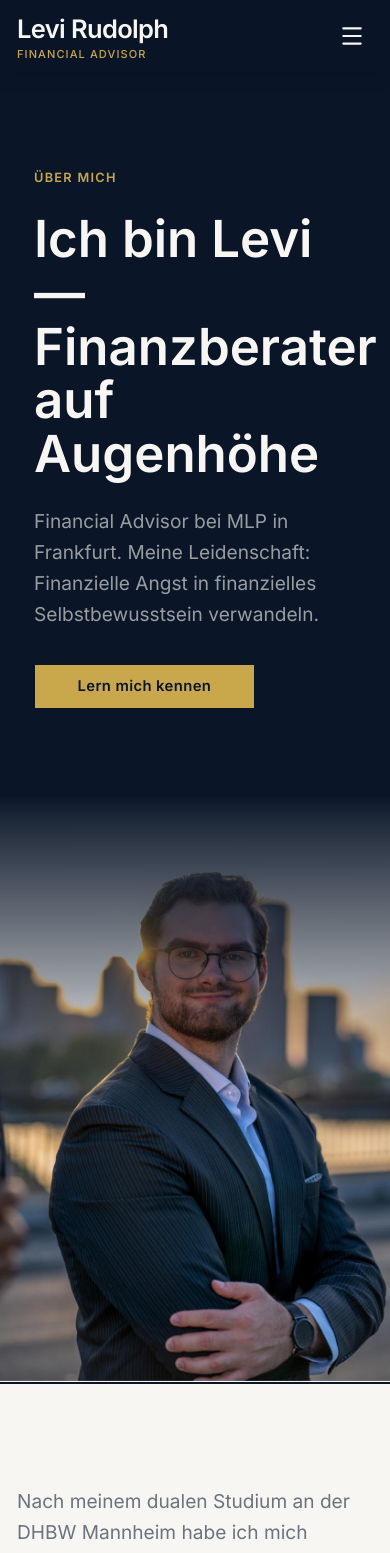
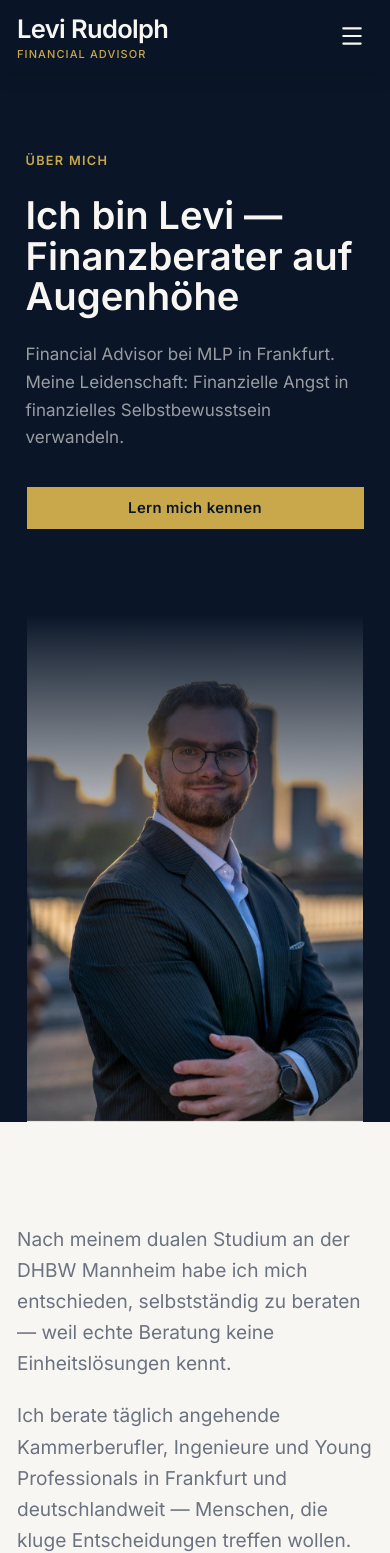
Before and after one commit to noahhirzel-cpu/levi-rudolph-website, a Next.js app: page /ueber-mich in a window 390 px wide. Shown: the top 1553 px of the page. Built offline with nearby package versions, Linux system fonts and the light colour scheme.

Commit message:
fix: full responsive pass - ueber-mich min-h-screen, heading scales all breakpoints, stats grid clean

```diff
--- a/app/(site)/page.tsx
+++ b/app/(site)/page.tsx
@@ -109,11 +109,11 @@ export default async function HomePage() {
       {/* Stats */}
       <section className="bg-white border-b border-border">
         <div className="max-w-5xl mx-auto px-4 sm:px-6 lg:px-8 py-16">
-          <div className="grid grid-cols-2 md:grid-cols-4 divide-x divide-border">
+          <div className="grid grid-cols-2 md:grid-cols-4 gap-px bg-border">
             {stats.map((stat, i) => (
-              <FadeUp key={stat.label} delay={i * 0.1} className="flex flex-col items-center text-center px-6 first:pl-0 last:pr-0">
-                <span className="font-heading text-5xl sm:text-6xl font-bold text-darktext">{stat.value}</span>
-                <span className="text-sm text-gray-subtle mt-2 leading-tight">{stat.label}</span>
+              <FadeUp key={stat.label} delay={i * 0.1} className="flex flex-col items-center text-center px-6 py-8 bg-white">
+                <span className="font-heading text-4xl sm:text-5xl lg:text-6xl font-bold text-darktext">{stat.value}</span>
+                <span className="text-xs sm:text-sm text-gray-subtle mt-2 leading-tight">{stat.label}</span>
               </FadeUp>
             ))}
           </div>
--- a/app/(site)/ueber-mich/page.tsx
+++ b/app/(site)/ueber-mich/page.tsx
@@ -59,37 +59,38 @@ export default function UeberMichPage() {
   return (
     <>
       {/* Hero — navy split */}
-      <section className="relative min-h-[70vh] grid grid-cols-1 lg:grid-cols-2 bg-navy overflow-hidden">
+      <section className="relative min-h-screen grid grid-cols-1 lg:grid-cols-2 bg-navy overflow-hidden">
         {/* Left — Text */}
-        <div className="relative z-10 flex flex-col justify-center px-8 sm:px-12 lg:px-16 xl:px-20 pt-40 pb-20 lg:py-0">
+        <div className="relative z-10 flex flex-col justify-center px-6 sm:px-12 lg:px-16 xl:px-20 pt-36 pb-20 lg:py-0">
           <p className="text-xs font-semibold tracking-widest uppercase text-gold mb-6">
             Über mich
           </p>
-          <h1 className="font-heading text-5xl sm:text-6xl font-bold text-warmwhite leading-[1.05] mb-6">
+          <h1 className="font-heading text-4xl sm:text-5xl md:text-6xl xl:text-7xl font-bold text-warmwhite leading-[1.05] mb-6">
             Ich bin Levi — Finanzberater auf Augenhöhe
           </h1>
-          <p className="text-lg text-warmwhite/60 leading-relaxed mb-8 max-w-lg">
+          <p className="text-base sm:text-lg text-warmwhite/60 leading-relaxed mb-8 max-w-lg">
             Financial Advisor bei MLP in Frankfurt. Meine Leidenschaft: Finanzielle Angst in
             finanzielles Selbstbewusstsein verwandeln.
           </p>
           <Button
             render={<Link href="/termin" />}
-            className="bg-gold text-navy font-semibold hover:bg-gold-light active:opacity-90 outline-none focus:outline-none focus-visible:ring-2 focus-visible:ring-gold focus-visible:ring-offset-2 focus-visible:ring-offset-navy transition-colors duration-200 rounded-none px-10 py-5 text-sm tracking-wide w-fit"
+            className="w-full sm:w-auto bg-gold text-navy font-semibold hover:brightness-110 active:brightness-125 outline-none focus:outline-none focus-visible:ring-2 focus-visible:ring-gold focus-visible:ring-offset-2 focus-visible:ring-offset-navy transition-all duration-200 rounded-none px-10 py-5 text-sm tracking-wide"
           >
             Lern mich kennen
           </Button>
         </div>
 
         {/* Right — Photo */}
-        <div className="relative min-h-[70vh] lg:min-h-screen bg-navy">
+        <div className="relative min-h-[60vh] lg:min-h-screen bg-navy">
           <Image
             src="/images/levi-business.jpeg"
             alt="Levi Rudolph — Financial Advisor Frankfurt"
             fill
             className="object-contain object-center lg:object-cover lg:object-top"
             priority
+            sizes="(max-width: 1024px) 100vw, 50vw"
           />
-          <div className="absolute inset-0 bg-gradient-to-r from-navy via-navy/10 to-transparent lg:block hidden" />
+          <div className="absolute inset-0 bg-gradient-to-r from-navy via-navy/20 to-transparent lg:block hidden" />
           <div className="absolute inset-0 bg-gradient-to-b from-navy via-transparent to-transparent lg:hidden" />
         </div>
       </section>
```
